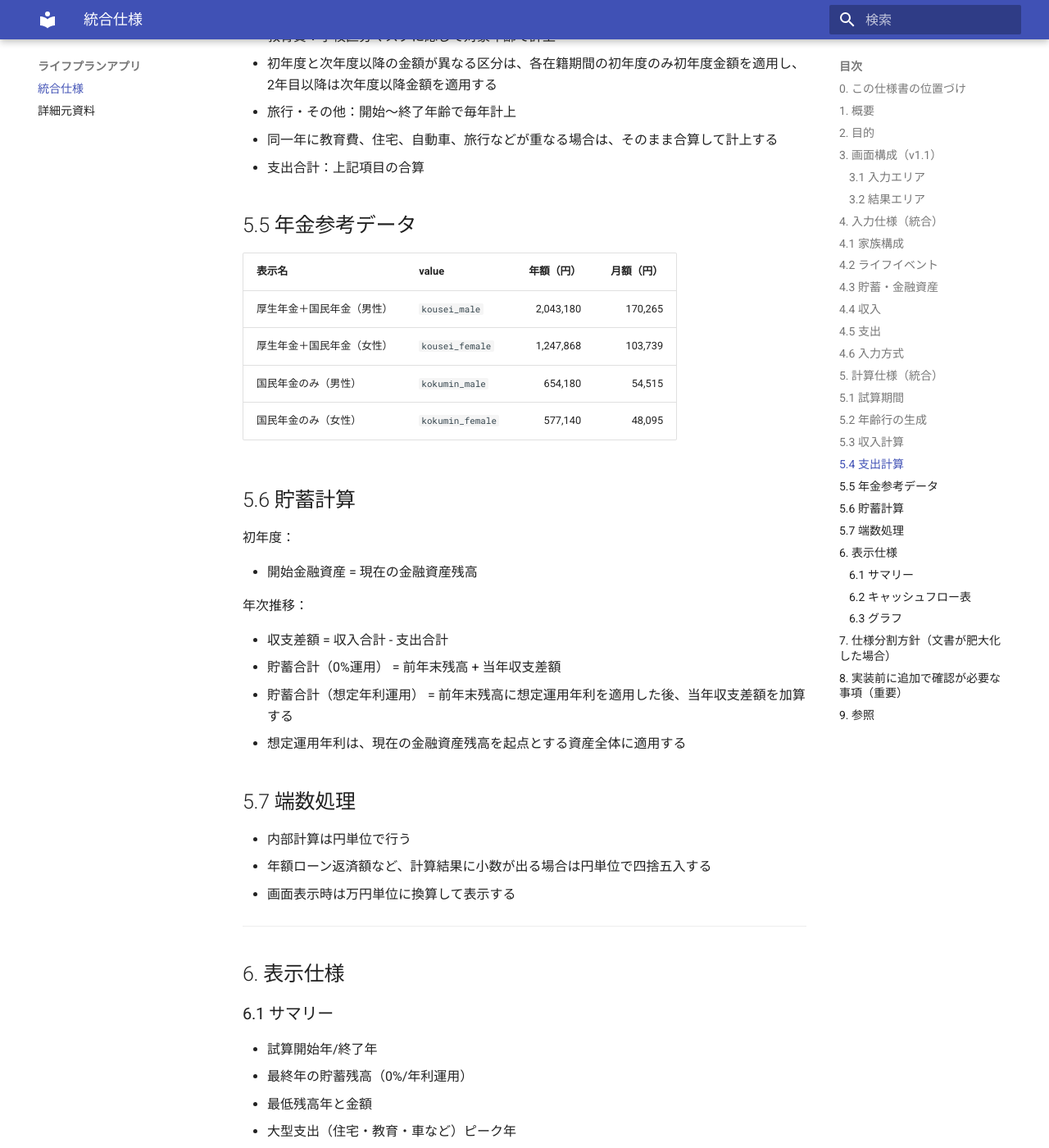
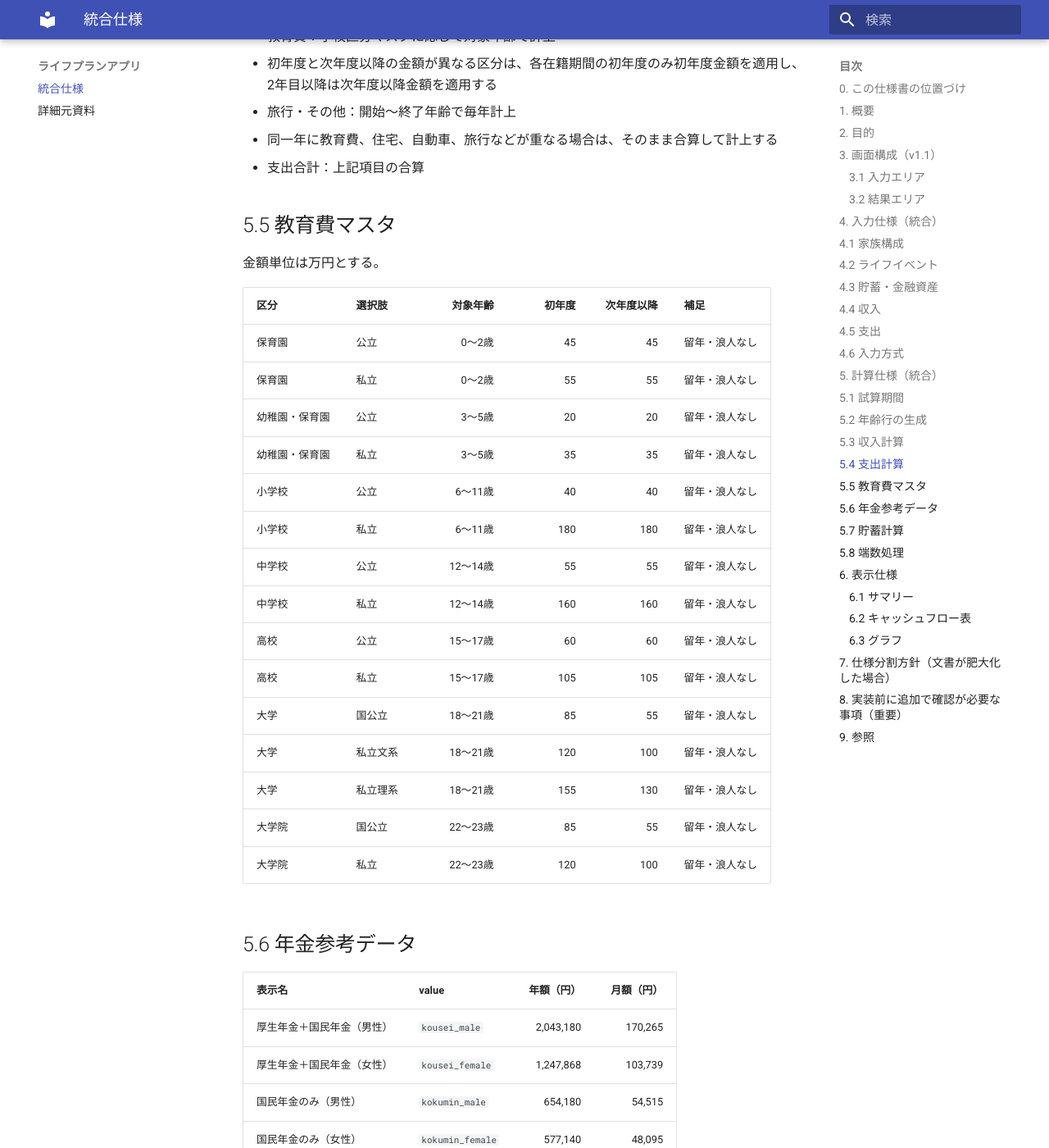
Before and after one commit to Kinagaki-525/LifePlan, an MkDocs documentation site: the page built from docs/index.md, in a window 1280 px wide and 1400 px high, scrolled down 4923 px. Shown: the whole window at 82% size. Built offline with MkDocs 1.6.1 and Material for MkDocs 9.7.7, drawn with Linux system fonts in a browser that asks for light colours.

Commit message:
金額を明記

```diff
--- a/docs/index.md
+++ b/docs/index.md
@@ -165,7 +165,29 @@
 - 同一年に教育費、住宅、自動車、旅行などが重なる場合は、そのまま合算して計上する
 - 支出合計：上記項目の合算
 
-## 5.5 年金参考データ
+## 5.5 教育費マスタ
+
+金額単位は万円とする。
+
+| 区分 | 選択肢 | 対象年齢 | 初年度 | 次年度以降 | 補足 |
+| --- | --- | ---: | ---: | ---: | --- |
+| 保育園 | 公立 | 0〜2歳 | 45 | 45 | 留年・浪人なし |
+| 保育園 | 私立 | 0〜2歳 | 55 | 55 | 留年・浪人なし |
+| 幼稚園・保育園 | 公立 | 3〜5歳 | 20 | 20 | 留年・浪人なし |
+| 幼稚園・保育園 | 私立 | 3〜5歳 | 35 | 35 | 留年・浪人なし |
+| 小学校 | 公立 | 6〜11歳 | 40 | 40 | 留年・浪人なし |
+| 小学校 | 私立 | 6〜11歳 | 180 | 180 | 留年・浪人なし |
+| 中学校 | 公立 | 12〜14歳 | 55 | 55 | 留年・浪人なし |
+| 中学校 | 私立 | 12〜14歳 | 160 | 160 | 留年・浪人なし |
+| 高校 | 公立 | 15〜17歳 | 60 | 60 | 留年・浪人なし |
+| 高校 | 私立 | 15〜17歳 | 105 | 105 | 留年・浪人なし |
+| 大学 | 国公立 | 18〜21歳 | 85 | 55 | 留年・浪人なし |
+| 大学 | 私立文系 | 18〜21歳 | 120 | 100 | 留年・浪人なし |
+| 大学 | 私立理系 | 18〜21歳 | 155 | 130 | 留年・浪人なし |
+| 大学院 | 国公立 | 22〜23歳 | 85 | 55 | 留年・浪人なし |
+| 大学院 | 私立 | 22〜23歳 | 120 | 100 | 留年・浪人なし |
+
+## 5.6 年金参考データ
 
 | 表示名 | value | 年額（円） | 月額（円） |
 | --- | --- | ---: | ---: |
@@ -187,7 +209,7 @@
 - 貯蓄合計（想定年利運用） = 前年末残高に想定運用年利を適用した後、当年収支差額を加算する
   - 想定運用年利は、現在の金融資産残高を起点とする資産全体に適用する
 
-## 5.7 端数処理
+## 5.8 端数処理
 
 - 内部計算は円単位で行う
 - 年額ローン返済額など、計算結果に小数が出る場合は円単位で四捨五入する
```
Also changed, not shown: other parts of docs/index.md (+1 -1 lines).
